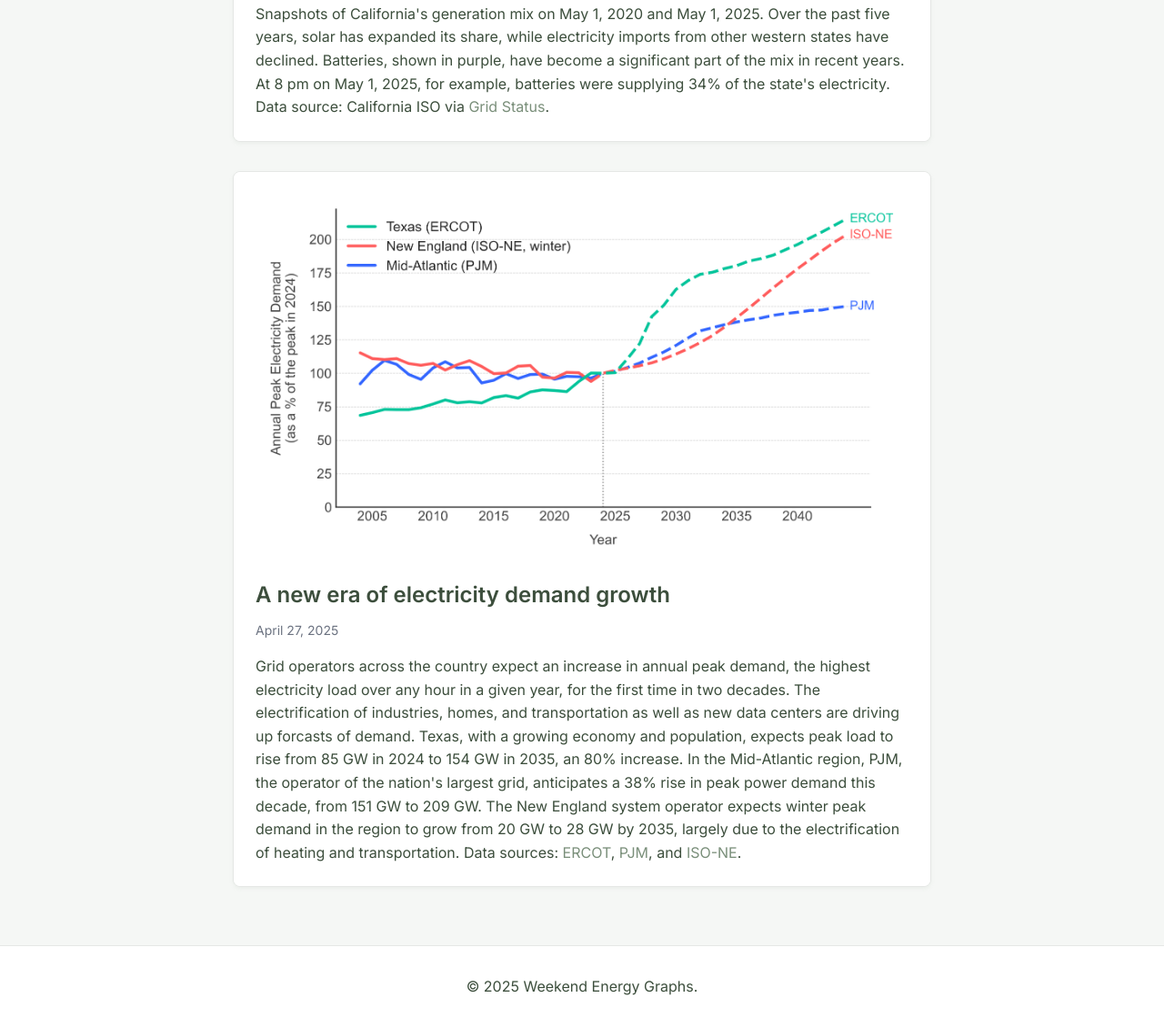
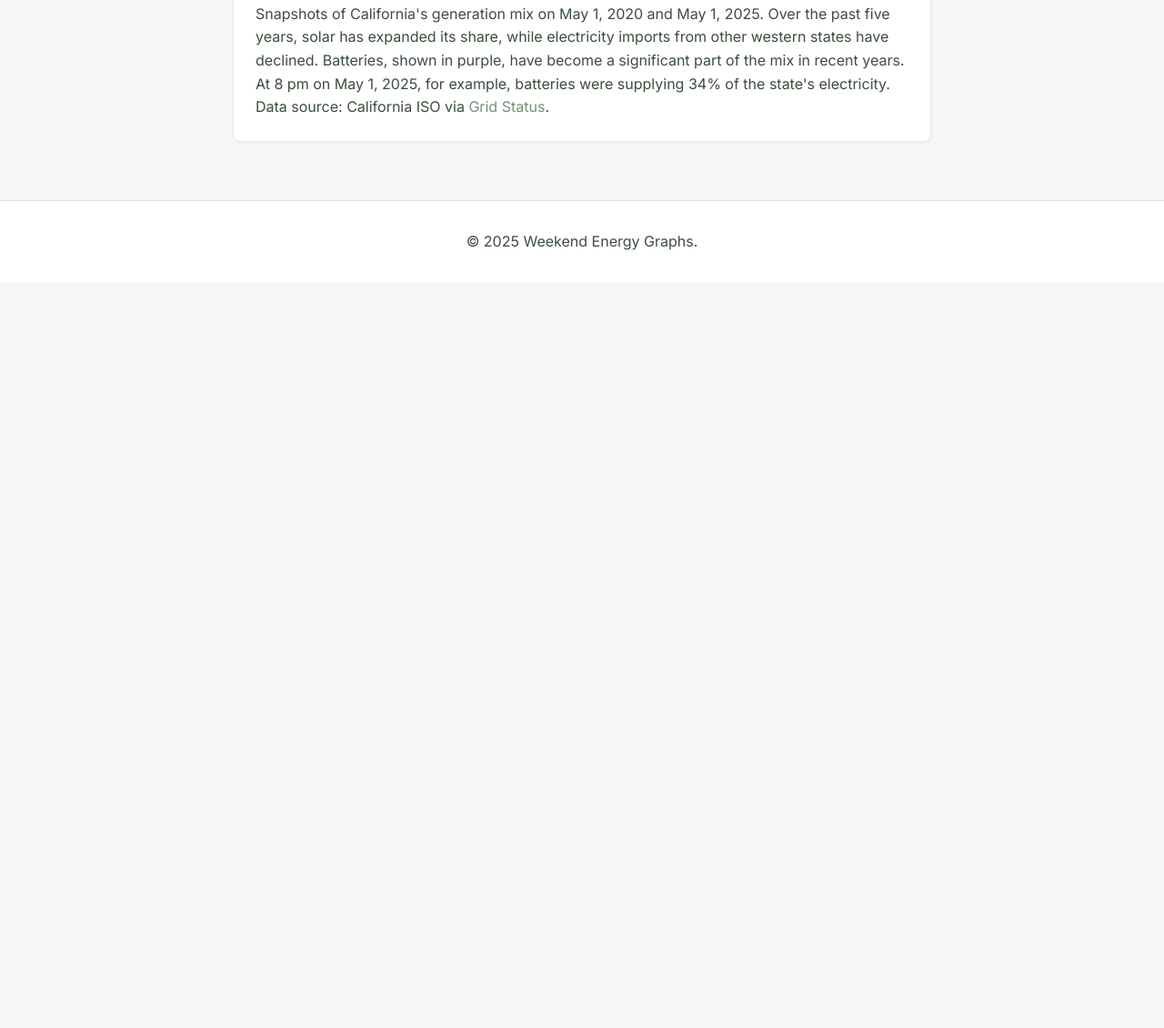
Before and after one commit to AWCrosier/weekendenergygraphs, a website: page index.html in a window 1280 px wide. Shown: the part 1555-2685 px from the top of the page at 91% size. After the commit the page ends 1865 px from the top, so only its background shows below. Drawn offline with Linux system fonts and the light colour scheme.

Commit message:
Add files via upload

```diff
--- a/index.html
+++ b/index.html
@@ -42,6 +42,21 @@
                 </div>
             </div> -->
 
+            <!-- <div class="post">
+                <div class="post-image">
+                    <img src="graphs/demand_growth.png" alt="A new era of electricity demand growth">
+                </div>
+                <div class="post-content">
+                    <h2>A new era of electricity demand growth</h2>
+                    <p class="date">May 18, 2025</p>
+                    <p class="caption">Grid operators across the country expect an increase in annual peak demand, the highest electricity load over any hour in a given year, for the first time in two decades. The electrification of industries, homes, and transportation as well as new data centers are driving up forcasts of demand.
+                        Texas, with a growing economy and population, expects peak load to rise from
+                        85 GW in 2024 to 154 GW in 2035, an 80% increase. In the Mid-Atlantic region, PJM, the operator of the nation's largest grid, anticipates a 38% rise in peak power demand this decade, from 151 GW to 209 GW.
+                        The New England system operator expects winter peak demand in the region to grow from 20 GW to 28 GW by 2035, largely due to
+                        the electrification of heating and transportation. Data sources: <a href="https://www.ercot.com/" target="_blank">ERCOT</a>, <a href="https://www.pjm.com/" target="_blank">PJM</a>, and <a href="https://www.iso-ne.com/" target="_blank">ISO-NE</a>.</p>
+                </div>
+            </div> -->
+
             <div class="post">
                 <div class="post-image">
                     <img src="graphs/EU_ng.png" alt="E.U. continues to cut flows of Russian gas">
@@ -53,7 +68,7 @@
                         countries in the European Union have reduced their combined imports of Russian natural gas
                         by 75%. The decrease has been partially offset by a tripling in U.S. liquefied natural gas
                         imports since the start of 2022. Overall gas imports to Europe have fallen 19% in this
-                        three-year period. This decline is due in part to a reduction in consumption by industries in
+                        three-year period. This decline is in part due to a reduction in consumption by industries in
                         response to record high prices as well as a continued shift to renewables and energy
                         efficiency. On May 5, 2025, the European Commission shared <a href="https://eur-lex.europa.eu/legal-content/EN/TXT/?uri=CELEX:52025DC0440R(01)" target="_blank">plans</a> to stop all imports of
                         Russian gas by the end of 2027.  Data source: <a href="https://www.bruegel.org/" target="_blank">Bruegel</a>.</p>
@@ -74,21 +89,6 @@
                         batteries were supplying 34% of the state's electricity. Data source: California ISO via <a href="https://www.gridstatus.io" target="_blank">Grid Status</a>.</p>
                 </div>
             </div>
-
-            <div class="post">
-                <div class="post-image">
-                    <img src="graphs/demand_growth.png" alt="A Doubling in Electricity Demand">
-                </div>
-                <div class="post-content">
-                    <h2>A new era of electricity demand growth</h2>
-                    <p class="date">April 27, 2025</p>
-                    <p class="caption">Grid operators across the country expect an increase in annual peak demand, the highest electricity load over any hour in a given year, for the first time in two decades. The electrification of industries, homes, and transportation as well as new data centers are driving up forcasts of demand.
-                        Texas, with a growing economy and population, expects peak load to rise from
-                        85 GW in 2024 to 154 GW in 2035, an 80% increase. In the Mid-Atlantic region, PJM, the operator of the nation's largest grid, anticipates a 38% rise in peak power demand this decade, from 151 GW to 209 GW.
-                        The New England system operator expects winter peak demand in the region to grow from 20 GW to 28 GW by 2035, largely due to
-                        the electrification of heating and transportation. Data sources: <a href="https://www.ercot.com/" target="_blank">ERCOT</a>, <a href="https://www.pjm.com/" target="_blank">PJM</a>, and <a href="https://www.iso-ne.com/" target="_blank">ISO-NE</a>.</p>
-                </div>
-            </div>
         </section>
     </main>
 
```
